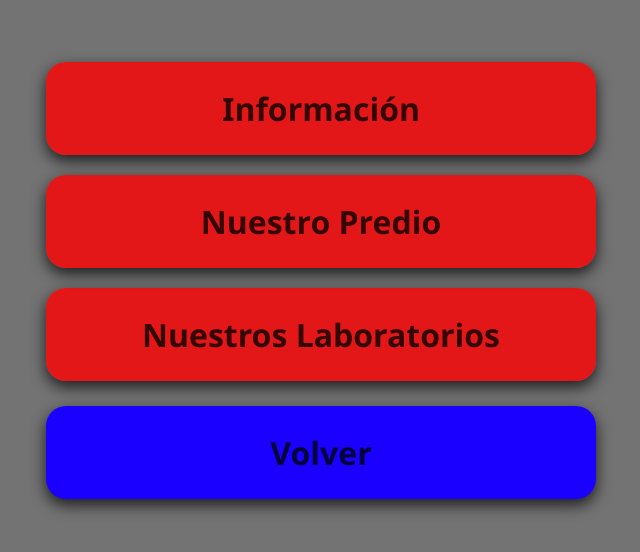
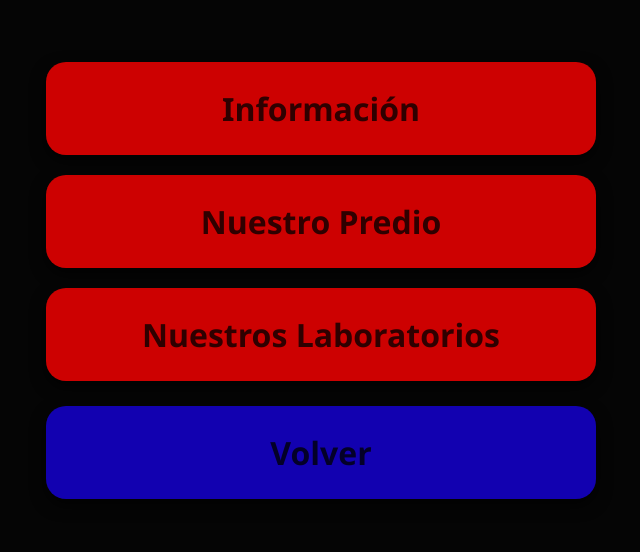
Before and after one commit to Comercio-N2/comercio-n2.github.io, a plain HTML site: page menu.html in a window 1280 px wide. Shown: the part 120-672 px from the top of the page, without its empty margins (344-984 px from the left). Drawn offline with Linux system fonts and the light colour scheme.

Commit message:
Add files via upload

```diff
--- a/menu.html
+++ b/menu.html
@@ -5,7 +5,7 @@
   <meta charset="UTF-8">
   <meta name="viewport" content="width=device-width, initial-scale=1.0">
   <title>Menú Principal</title>
-
+ <link rel="icon" type="image/jpg" href="logo.jpg">
   <style>
     body {
       margin: 0;
@@ -26,7 +26,7 @@
       content: "";
       position: absolute;
       inset: 0;
-      background: rgba(0, 0, 0, 0.55);
+      background: rgba(0, 0, 0, 0.979);
       backdrop-filter: blur(2px);
       z-index: 0;
     }
@@ -54,7 +54,7 @@
     }
  .volver {
       margin-top: 25px;
-      background: #1900ff !important;
+      background: #1900ffaf !important;
     }
 
     .btn:hover { background: #44444477; }
```
Also changed, not shown: index.html (+1 -0 lines), logo.jpg (added).
